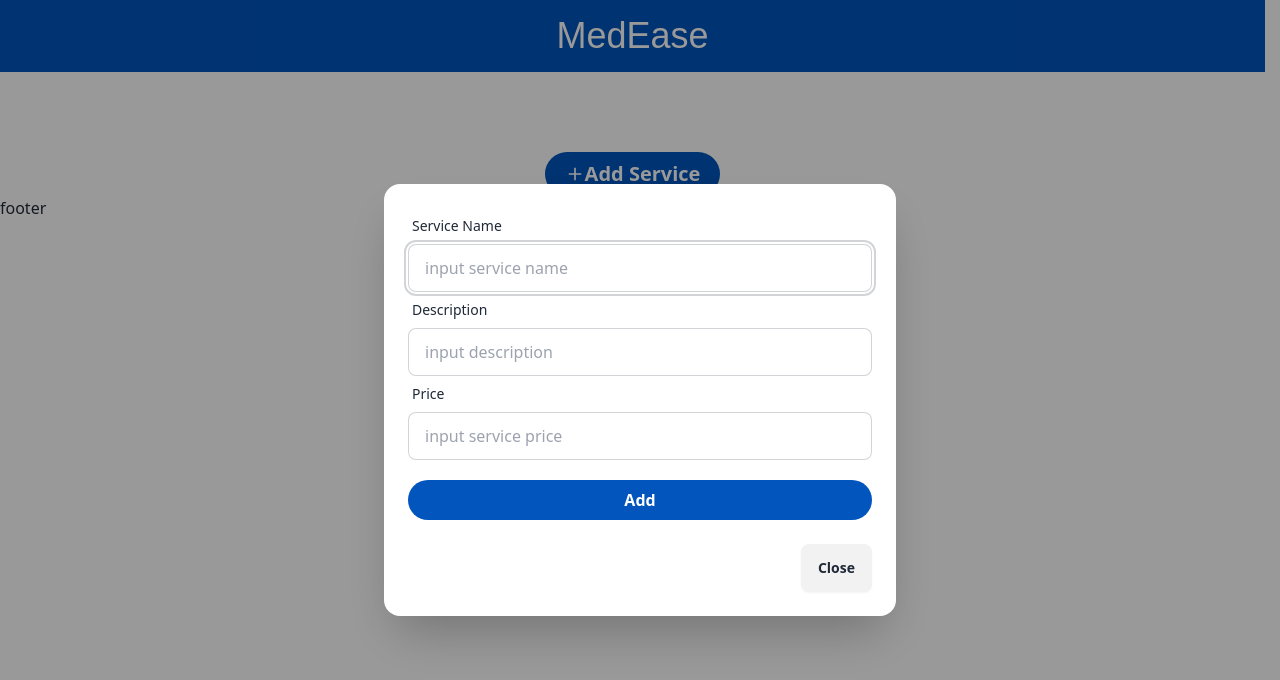
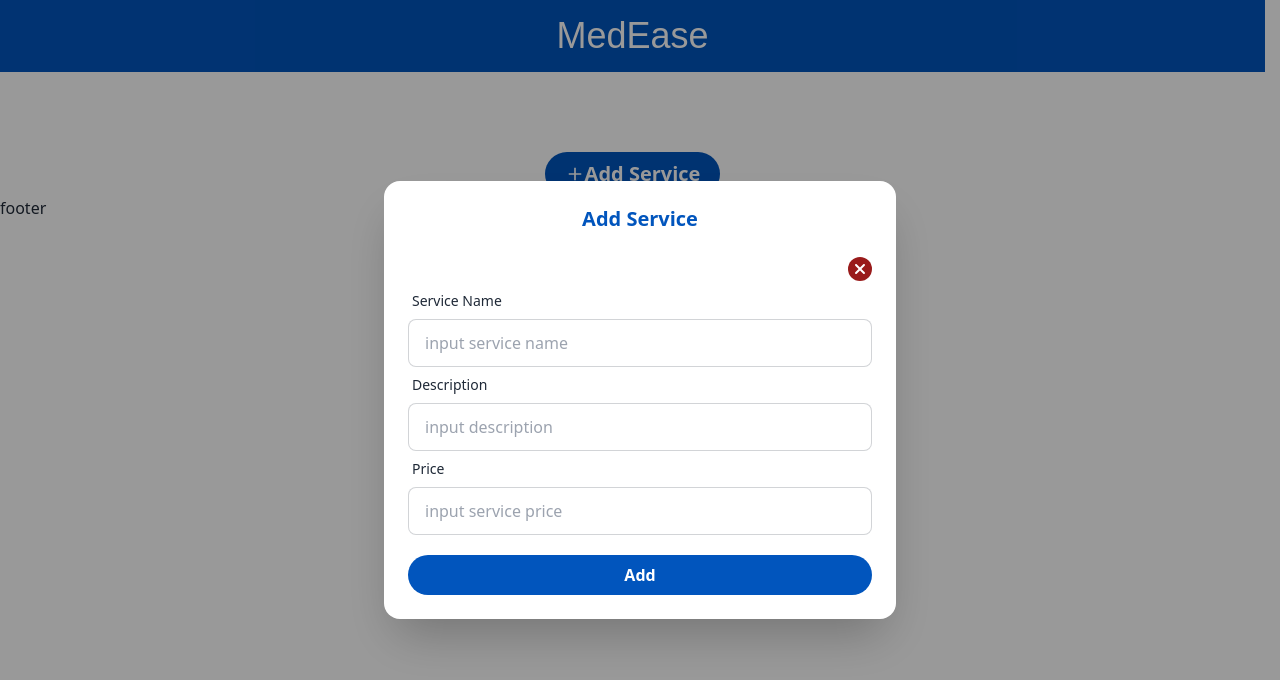
Before and after one commit to mohaiminul375/MedEase-client, a React (Vite) app: page / in a window 1280 px wide. Both pictures are taken after a click on the button "Add Service". Shown: the top 680 px of the page. Built offline with nearby package versions, Linux system fonts and the light colour scheme; a web font is replaced by a local one.

Commit message:
service added successfully

```diff
--- a/package.json
+++ b/package.json
@@ -10,11 +10,14 @@
     "preview": "vite preview"
   },
   "dependencies": {
+    "@tanstack/react-query": "^5.56.2",
+    "axios": "^1.7.7",
     "react": "^18.3.1",
     "react-dom": "^18.3.1",
     "react-hook-form": "^7.53.0",
     "react-icons": "^5.3.0",
-    "react-router-dom": "^6.26.2"
+    "react-router-dom": "^6.26.2",
+    "sweetalert2": "^11.14.0"
   },
   "devDependencies": {
     "@eslint/js": "^9.9.0",
--- /dev/null
+++ b/src/Components/Shared/AddService.jsx
@@ -0,0 +1,111 @@
+import { useMutation, useQueryClient } from "@tanstack/react-query";
+import axios from "axios";
+import React from "react";
+import { useForm } from "react-hook-form";
+import { FaXmark } from "react-icons/fa6";
+import { IoMdAdd } from "react-icons/io";
+import Swal from "sweetalert2";
+const AddService = () => {
+  const queryClient = useQueryClient();
+
+  const { mutateAsync } = useMutation({
+    mutationFn: async (service) => {
+      console.log(service);
+      const { data } = await axios.post(
+        "http://localhost:3000/services",
+        service
+      );
+
+        console.log(data);
+      return data;
+    },
+    onSuccess: (data) => {
+      if (data.insertedId) {
+        Swal.fire({
+          title: "Successful",
+          text: "Service added",
+          icon: "success",
+        });
+      }
+    },
+  });
+
+  // react hook form
+  const { register, handleSubmit } = useForm();
+
+  const onSubmit = (service) => {
+    console.log(service);
+    mutateAsync(service);
+  };
+  return (
+    <section>
+      <div className="flex justify-center">
+        <button
+          onClick={() => document.getElementById("form_modal").showModal()}
+          className="px-5 py-2 bg-[#0155BD] text-white font-semibold rounded-full flex items-center text-xl"
+        >
+          <IoMdAdd className="text-xl" /> Add Service
+        </button>
+      </div>
+
+      <dialog id="form_modal" className="modal">
+        <div className="modal-box">
+          <h2 className="text-center font-bold text-xl text-[#0155BD]">
+            Add Service
+          </h2>
+          <div className="modal-action">
+            <form method="dialog">
+              {/* if there is a button in form, it will close the modal */}
+              <button className="rounded-full bg-red-800 text-white p-1 font-bold">
+                <FaXmark />
+              </button>
+            </form>
+          </div>
+          <form onSubmit={handleSubmit(onSubmit)}>
+            <div className="form-control">
+              <label className="label">
+                <span className="label-text">Service Name</span>
+              </label>
+              <input
+                type="text"
+                placeholder="input service name"
+                className="input input-bordered"
+                {...register("service-name")}
+                required
+              />
+            </div>
+            <div className="form-control">
+              <label className="label">
+                <span className="label-text">Description</span>
+              </label>
+              <input
+                type="text"
+                placeholder="input description"
+                className="input input-bordered"
+                {...register("description")}
+                required
+              />
+            </div>
+            <div className="form-control">
+              <label className="label">
+                <span className="label-text">Price</span>
+              </label>
+              <input
+                type="text"
+                placeholder="input service price"
+                className="input input-bordered"
+                {...register("price")}
+                required
+              />
+            </div>
+            <button className="mt-5 w-full py-2 bg-[#0155BD] text-white font-semibold rounded-full">
+              Add
+            </button>
+          </form>
+        </div>
+      </dialog>
+    </section>
+  );
+};
+
+export default AddService;
--- a/src/Pages/Home/Home.jsx
+++ b/src/Pages/Home/Home.jsx
@@ -1,80 +1,14 @@
 import React from "react";
-import { useForm } from "react-hook-form";
-import { IoMdAdd } from "react-icons/io";
+import AddService from "../../Components/Shared/AddService";
+
 
 const Home = () => {
   // react hook form
-  const {
-    register,
-    handleSubmit,
-    watch,
-    formState: { errors },
-  } = useForm();
 
-  const onSubmit = (data) => {
-        console.log(data)
-};
 
   return (
     <section className="mt-20">
-      <div className="flex justify-center">
-        <button
-          onClick={() => document.getElementById("form_modal").showModal()}
-          className="px-5 py-2 bg-[#0155BD] text-white font-semibold rounded-full flex items-center text-xl"
-        >
-          <IoMdAdd className="text-xl" /> Add Service
-        </button>
-      </div>
-      {/* form */}
-      <dialog id="form_modal" className="modal">
-        <div className="modal-box">
-          <form onSubmit={handleSubmit(onSubmit)}>
-            <div className="form-control">
-              <label className="label">
-                <span className="label-text">Service Name</span>
-              </label>
-              <input
-                type="text"
-                placeholder="input service name"
-                className="input input-bordered"
-                {...register('service-name')}
-                required
-              />
-            </div>
-            <div className="form-control">
-              <label className="label">
-                <span className="label-text">Description</span>
-              </label>
-              <input
-                type="text"
-                placeholder="input description"
-                className="input input-bordered"
-                {...register('description')}
-                required
-              />
-            </div>
-            <div className="form-control">
-              <label className="label">
-                <span className="label-text">Price</span>
-              </label>
-              <input
-                type="text"
-                placeholder="input service price"
-                className="input input-bordered"
-                {...register('price')}
-                required
-              />
-            </div>
-            <button className="mt-5 w-full py-2 bg-[#0155BD] text-white font-semibold rounded-full">Add</button>
-          </form>
-          <div className="modal-action">
-            <form method="dialog">
-              {/* if there is a button in form, it will close the modal */}
-              <button className="btn">Close</button>
-            </form>
-          </div>
-        </div>
-      </dialog>
+      <AddService></AddService>
     </section>
   );
 };
--- a/src/main.jsx
+++ b/src/main.jsx
@@ -1,11 +1,17 @@
-import { StrictMode } from 'react'
-import { createRoot } from 'react-dom/client'
-import './index.css'
-import { RouterProvider } from 'react-router-dom'
-import { router } from './Router/Routes.jsx'
-
-createRoot(document.getElementById('root')).render(
+import { StrictMode } from "react";
+import { createRoot } from "react-dom/client";
+import "./index.css";
+import { RouterProvider } from "react-router-dom";
+import { router } from "./Router/Routes.jsx";
+import {
+  QueryClient,
+  QueryClientProvider,
+} from "@tanstack/react-query";
+const queryClient = new QueryClient();
+createRoot(document.getElementById("root")).render(
   <StrictMode>
-    <RouterProvider router={router}/>
-  </StrictMode>,
-)
+    <QueryClientProvider client={queryClient}>
+      <RouterProvider router={router} />
+    </QueryClientProvider>
+  </StrictMode>
+);
```
Also changed, not shown: 1 other file (tests, documents, lock files or other folders).
